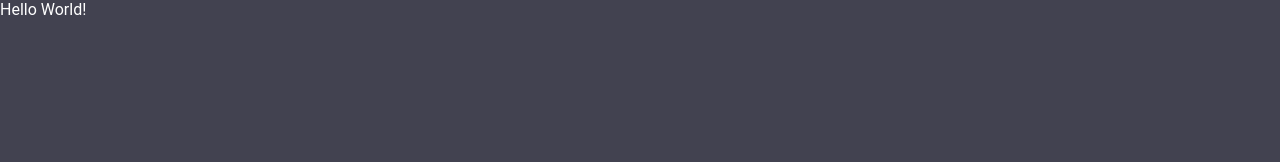
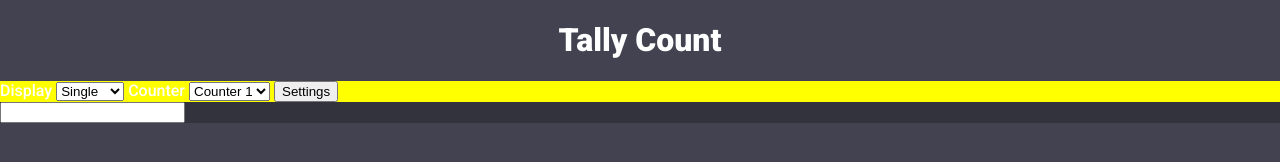
Before and after one commit to Abubu1234/ABDSAL022_FTC2301_Group-Naeem_Abdud-DayaanSalie_IWA, a plain HTML site: page index.html in a window 1280 px wide. Drawn offline with Linux system fonts and the light colour scheme.

Commit message:
added select vars, inpur, header, fonts , labels

```diff
--- a/index.html
+++ b/index.html
@@ -1,13 +1,46 @@
 <!DOCTYPE html>
 <html lang="en">
+
 <head>
     <meta charset="UTF-8">
     <meta http-equiv="X-UA-Compatible" content="IE=edge">
     <meta name="viewport" content="width=device-width, initial-scale=1.0">
     <title>Tally Count</title>
     <link rel="stylesheet" href="styles.css">
+    <link rel="preconnect" href="https://fonts.googleapis.com">
+    <link rel="preconnect" href="https://fonts.gstatic.com" crossorigin>
+    <link href="https://fonts.googleapis.com/css2?family=Roboto:wght@500;900&display=swap" rel="stylesheet">
 </head>
+
 <body>
-    <div>Hello World!</div>
+    <header class="header">
+        <h1>
+            Tally Count
+        </h1>
+    </header>
+    <aside class="controls">
+        <span>Display</span>
+        <label>
+            <select>
+                <option>Single</option>
+                <option>Multiple</option>
+            </select>
+        </label>
+        <span>Counter</span>
+        <label>
+            <select>
+                <option>Counter 1</option>
+                <option>Counter 2</option>
+                <option>Counter 3</option>
+            </select>
+        </label>
+
+        <button>Settings</button>
+    </aside>
+    <main class="counter">
+       <input>
+    </main>
+    <footer></footer>
 </body>
+
 </html>
```
